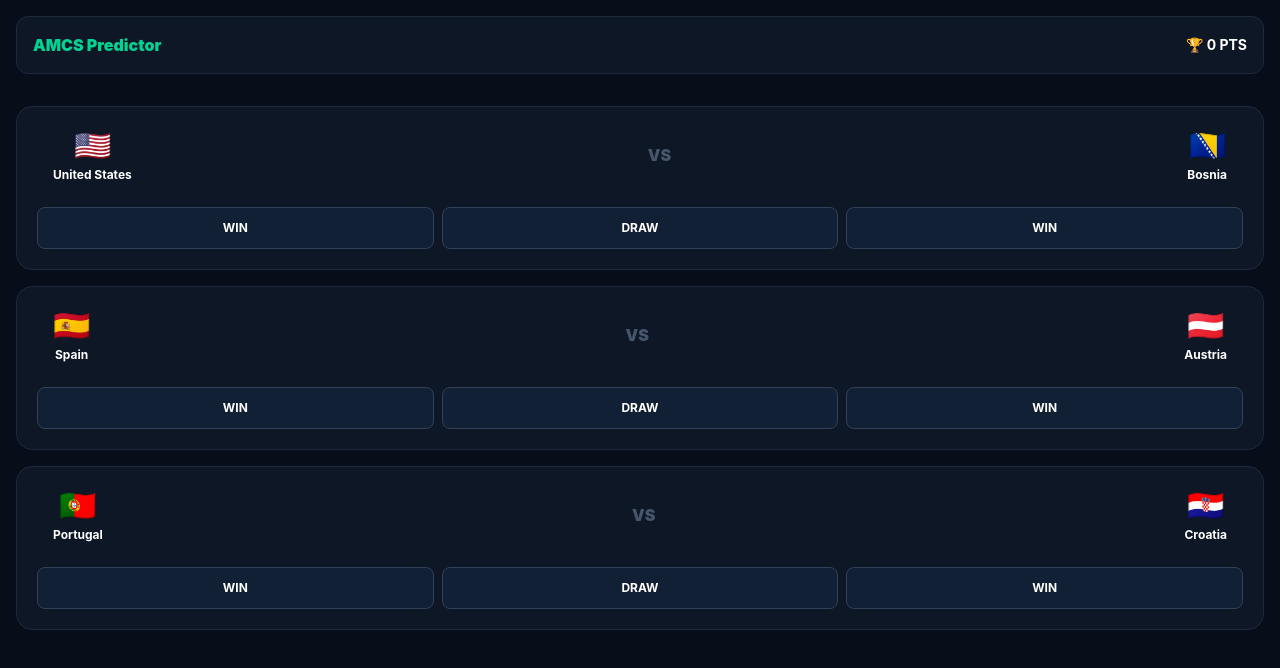
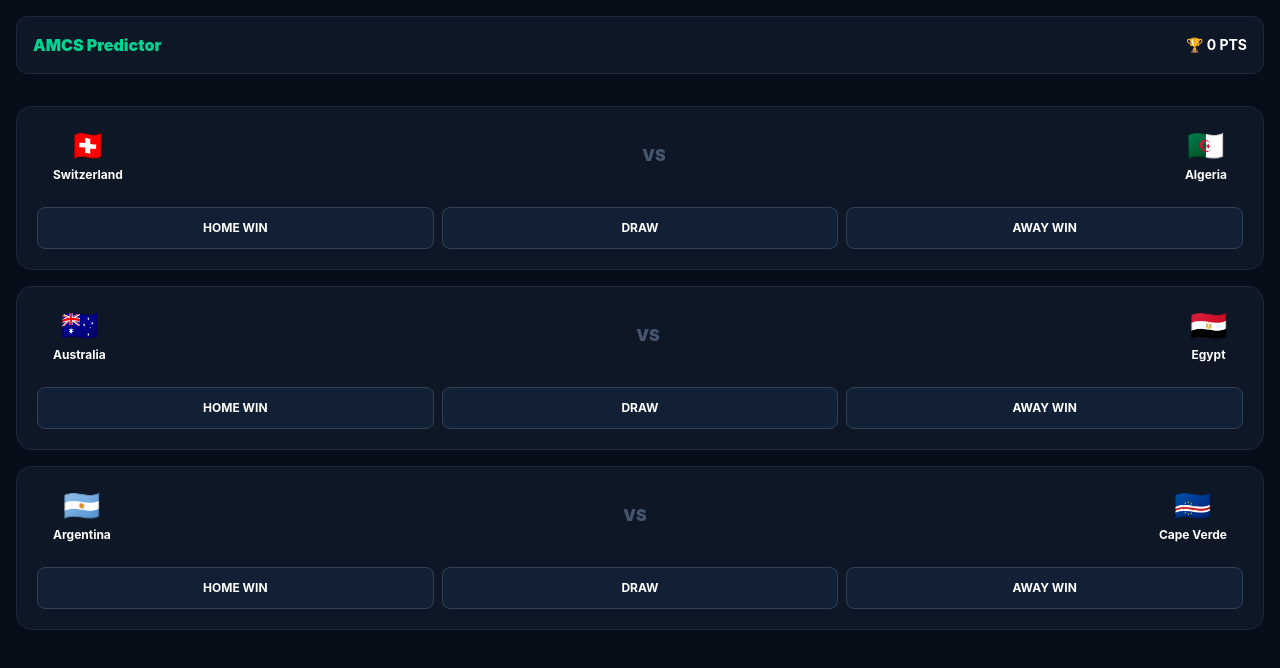
Before and after one commit to jocouple1991-hub/amcs-predictor, a React (Vite) app: page / in a window 1280 px wide. Shown: the top 668 px of the page. Built offline with nearby package versions, Linux system fonts and the light colour scheme.

Commit message:
chore: update fixtures for world cup round of 32

```diff
--- a/src/App.jsx
+++ b/src/App.jsx
@@ -2,14 +2,15 @@ import React, { useState, useEffect } from 'react';
 
 // Team Logo Registry
 const TEAM_LOGOS = {
-  "United States": "🇺🇸", "Bosnia": "🇧🇦", "Spain": "🇪🇸",
-  "Austria": "🇦🇹", "Portugal": "🇵🇹", "Croatia": "🇭🇷"
+  "Switzerland": "🇨🇭", "Algeria": "🇩🇿",
+  "Australia": "🇦🇺", "Egypt": "🇪🇬",
+  "Argentina": "🇦🇷", "Cape Verde": "🇨🇻"
 };
 
 const FIXTURES = [
-  { id: "wc-81", teamA: "United States", teamB: "Bosnia", kickoffTime: "2026-07-02T04:00:00+04:00" },
-  { id: "wc-84", teamA: "Spain", teamB: "Austria", kickoffTime: "2026-07-02T23:00:00+04:00" },
-  { id: "wc-83", teamA: "Portugal", teamB: "Croatia", kickoffTime: "2026-07-03T03:00:00+04:00" }
+  { id: "wc-85", teamA: "Switzerland", teamB: "Algeria", kickoffTime: "2026-07-03T07:00:00+04:00" },
+  { id: "wc-86", teamA: "Australia", teamB: "Egypt", kickoffTime: "2026-07-03T22:00:00+04:00" },
+  { id: "wc-87", teamA: "Argentina", teamB: "Cape Verde", kickoffTime: "2026-07-04T02:00:00+04:00" }
 ];
 
 export default function App() {
@@ -59,7 +60,7 @@ export default function App() {
 
             {/* Win-Draw-Win Prediction Layout */}
             <div className="grid grid-cols-3 gap-2">
-              {['WIN', 'DRAW', 'WIN'].map((type, i) => (
+              {['HOME WIN', 'DRAW', 'AWAY WIN'].map((type, i) => (
                 <button
                   key={i}
                   onClick={() => handlePrediction(m.id, type)}
```
